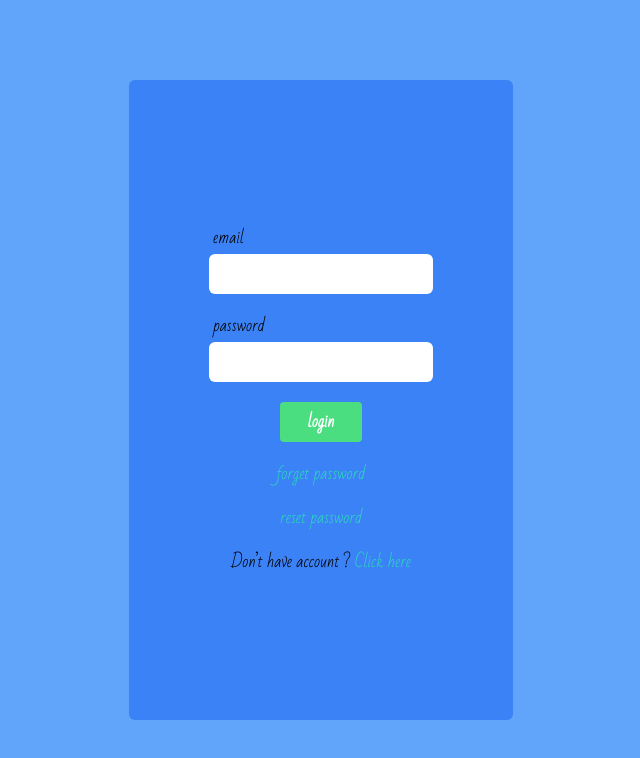
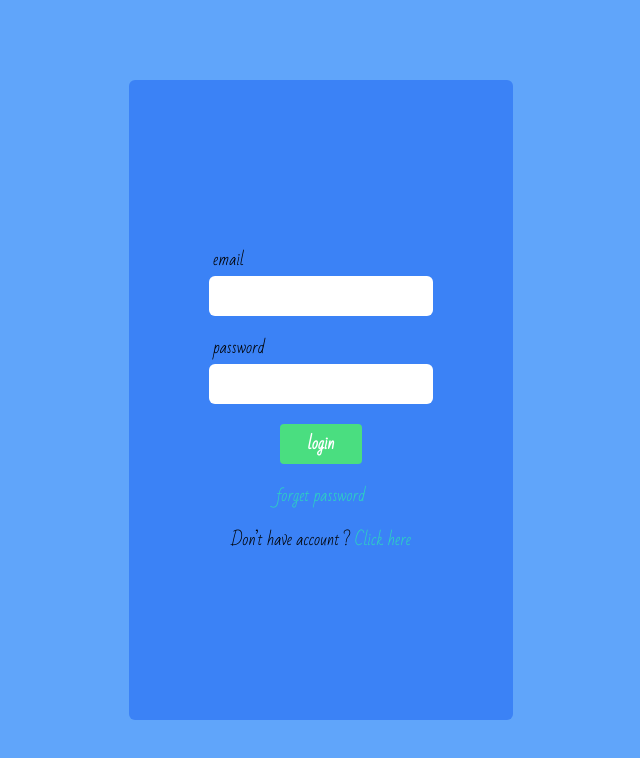
Before and after one commit to EsrafilElahi/next-ts-express-auth, a Next.js app in the folder front/: page / in a window 1280 px wide. Shown: the top 758 px of the page, without its empty margins (319-959 px from the left). Built offline with nearby package versions, Linux system fonts and the light colour scheme.

Commit message:
separate types

```diff
--- a/front/pages/auth/login.tsx
+++ b/front/pages/auth/login.tsx
@@ -2,13 +2,9 @@ import React, { useState, useEffect, Dispatch, ChangeEvent, } from 'react'
 import Layout from '/components/Layout'
 import { NextPageLayout } from '../_app'
 import Link from 'next/link'
+import type { ILoginData } from '/types/types'
 
 type Props = {}
-interface ILoginData {
-  email: string,
-  password: string
-}
-
 
 const Login: NextPageLayout = ({ }: Props) => {
   const [loginData, setLoginData] = useState<ILoginData>({
@@ -33,7 +29,7 @@ const Login: NextPageLayout = ({ }: Props) => {
   }
 
   return (
-      <div className='flex flex-col justify-center items-center w-[30%] h-[80%] rounded-md bg-blue-500 p-3 gap-5'>
+    <div className='flex flex-col justify-center items-center w-[30%] h-[80%] rounded-md bg-blue-500 p-3 gap-5'>
       <div className='flex flex-col'>
         <label className='mb-1 ml-1' htmlFor="email">email</label>
         <input className='input' name='email' type="email" value={loginData.email} onChange={(e) => handleAllInputs(e)} />
@@ -47,7 +43,7 @@ const Login: NextPageLayout = ({ }: Props) => {
       <button className='btn-blue' onClick={handleLogin}>login</button>
 
       <Link href="/auth/forget-password"><a className='link'>forget password</a></Link>
-      <Link href="/auth/reset-password"><a className='link'>reset password</a></Link>
+      {/* <Link href="/auth/reset-password"><a className='link'>reset password</a></Link> */}
       <span>Don’t have account ? <Link href="/auth/register"><a className='link'>Click here</a></Link></span>
 
     </div>
--- a/front/pages/auth/logout.tsx
+++ b/front/pages/auth/logout.tsx
@@ -8,7 +8,6 @@ type Props = {}
 const Logout: NextPageLayout = ({ }: Props) => {
 
   console.log(Router)
-
 
   return (
     <div className='flex flex-col justify-center items-center w-[30%] h-[80%] rounded-md bg-blue-500 p-3 gap-10'>
--- a/front/pages/auth/reset-password.tsx
+++ b/front/pages/auth/reset-password.tsx
@@ -2,12 +2,10 @@ import React, { useState, useEffect, Dispatch, ChangeEvent, } from 'react'
 import Layout from '/components/Layout'
 import { NextPageLayout } from '../_app'
 import Link from 'next/link'
+import type { IPasswords } from '/types/types'
 
 type Props = {}
-interface IPasswords {
-  pass: string,
-  confirmPass: string
-}
+
 
 const ForgetPassword: NextPageLayout = (props: Props) => {
   const [passwords, setPasswords] = useState<IPasswords>({ pass: '', confirmPass: '' })
--- /dev/null
+++ b/front/types/types.tsx
@@ -0,0 +1,18 @@
+export interface ILoginData {
+  email: string,
+  password: string
+}
+
+export interface IRegisterData {
+  name: string,
+  family: string,
+  job: string,
+  birthData: string,
+  age: string,
+  gender: string
+}
+
+export interface IPasswords {
+  pass: string,
+  confirmPass: string
+}
```
Also changed, not shown: front/pages/auth/register.tsx (+1 -9 lines).
